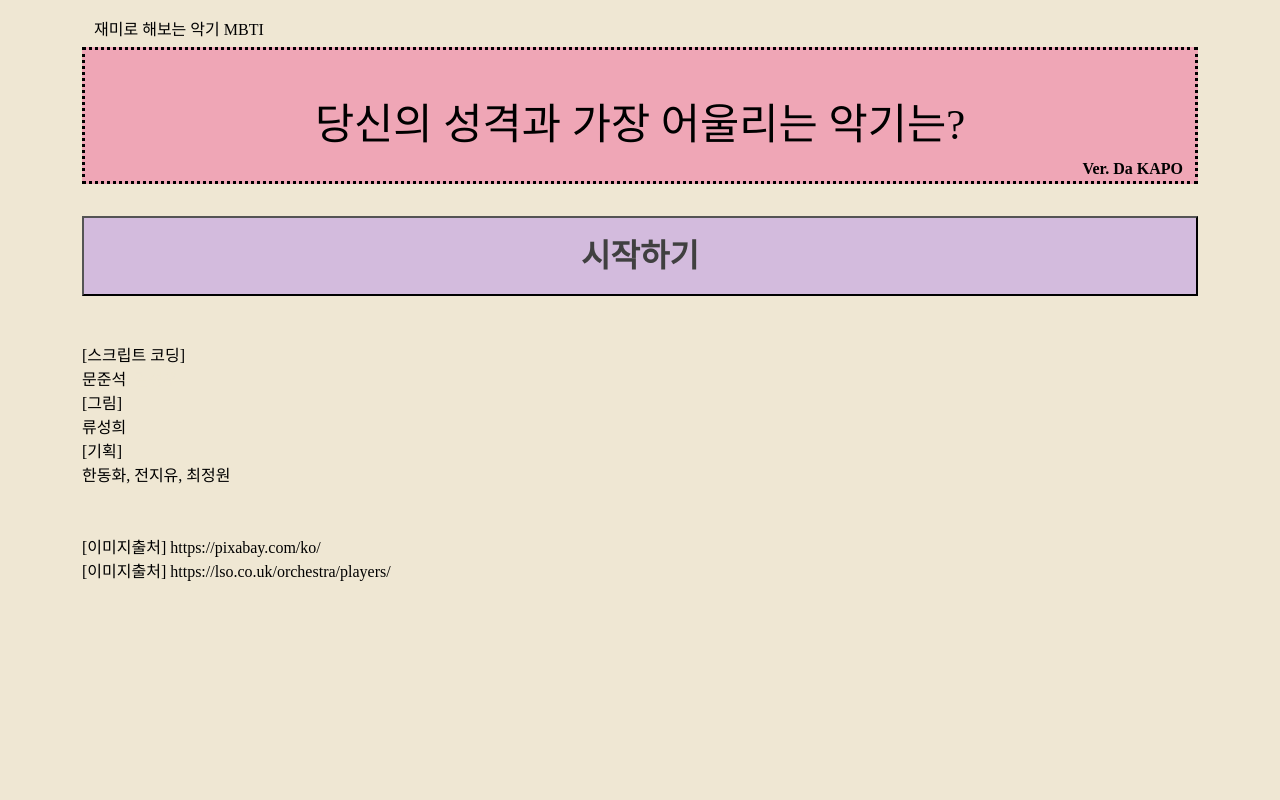
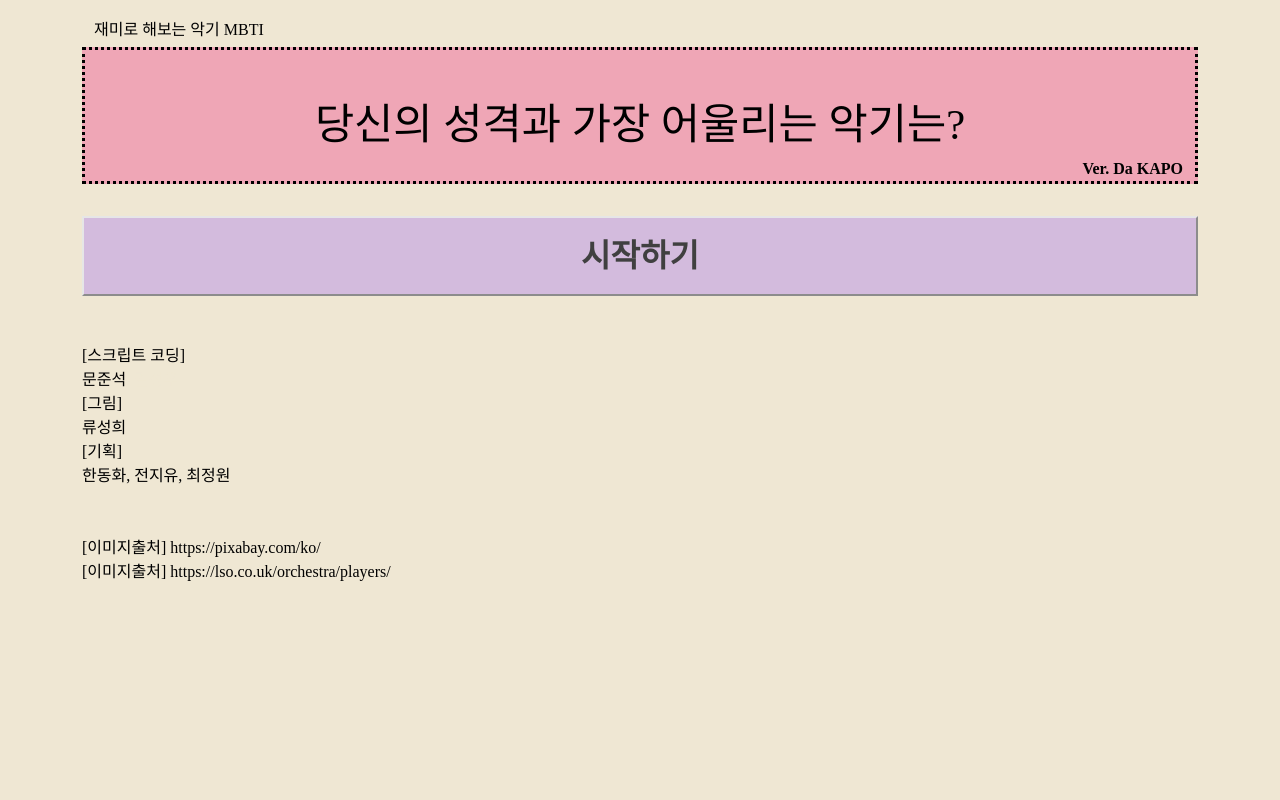
Before and after one commit to kw-dakapo/orchestra-personality, a React (Create React App) app: page / in a window 1280 px wide. Shown: the top 800 px of the page. Built offline with nearby package versions, Linux system fonts and the light colour scheme; a web font is replaced by a local one.

Commit message:
x-browsing

```diff
--- a/src/index.css
+++ b/src/index.css
@@ -252,6 +252,12 @@ button span
   display: inline;
   color: #404040;
 }
+button {
+  border-top: 2px solid rgb(230, 230, 230);
+  border-left: 2px solid rgb(230, 230, 230);
+  border-right: 2px solid rgb(140, 140, 140);
+  border-bottom: 2px solid rgb(140, 140, 140);
+}
 .last
 {
   margin-top: 2em;
```
